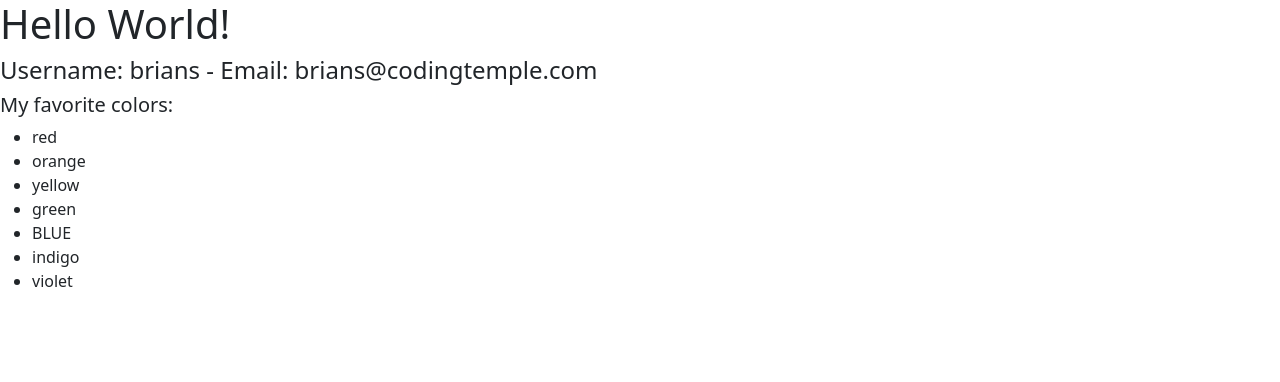
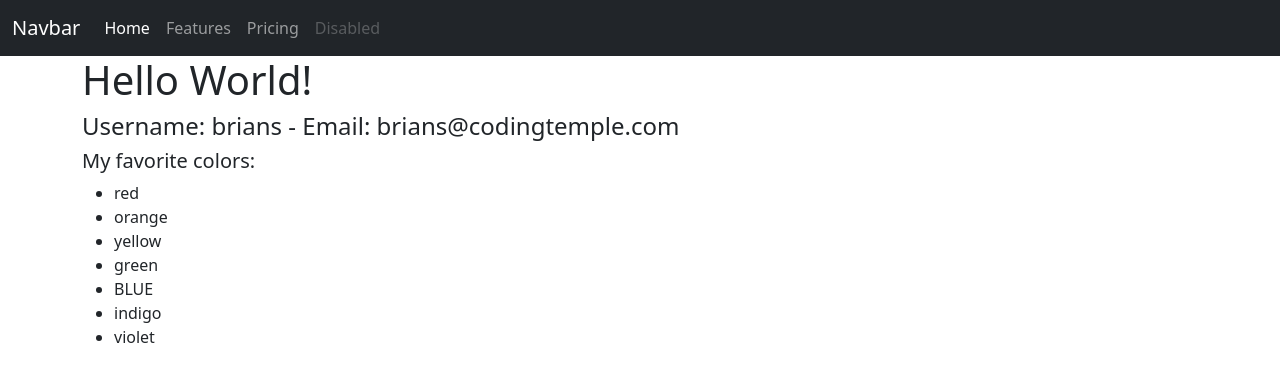
Before and after one commit to graceca87/Flask_-_React, a Flask app: page / in a window 1280 px wide. Shown: the top 382 px of the page. Run offline with Flask 2, Linux system fonts and the light colour scheme; some libraries are stand-ins or nearby versions.

Commit message:
Add navbar

```diff
--- a/app/templates/index.html
+++ b/app/templates/index.html
@@ -11,6 +11,26 @@
         <title>Intro To Flask</title>
     </head>
     <body>
+        <!-- Navbar Goes Here -->
+        <nav class="navbar navbar-expand-lg navbar-dark bg-dark">
+            <div class="container-fluid">
+                <a class="navbar-brand" href="#">Navbar</a>
+                <button class="navbar-toggler" type="button" data-bs-toggle="collapse" data-bs-target="#navbarNavAltMarkup" aria-controls="navbarNavAltMarkup" aria-expanded="false" aria-label="Toggle navigation">
+                <span class="navbar-toggler-icon"></span>
+                </button>
+                <div class="collapse navbar-collapse" id="navbarNavAltMarkup">
+                <div class="navbar-nav">
+                    <a class="nav-link active" aria-current="page" href="#">Home</a>
+                    <a class="nav-link" href="#">Features</a>
+                    <a class="nav-link" href="#">Pricing</a>
+                    <a class="nav-link disabled" href="#" tabindex="-1" aria-disabled="true">Disabled</a>
+                </div>
+                </div>
+            </div>
+        </nav>
+
+        <!-- Start Container -->
+        <div class="container">
             <h1>Hello World!</h1>
 
             <h4>Username: {{ user['username'] }} - Email: {{ user['email'] }}</h4>
@@ -25,6 +45,8 @@
                     {% endif %}
                 {% endfor %}
             </ul>
+        </div>
+
 
         <script src="https://cdnjs.cloudflare.com/ajax/libs/popper.js/2.9.2/umd/popper.min.js"></script>
         <script src="https://cdnjs.cloudflare.com/ajax/libs/twitter-bootstrap/5.1.0/js/bootstrap.min.js"></script>
```
Lines whose indentation alone changed are shown as unchanged.
